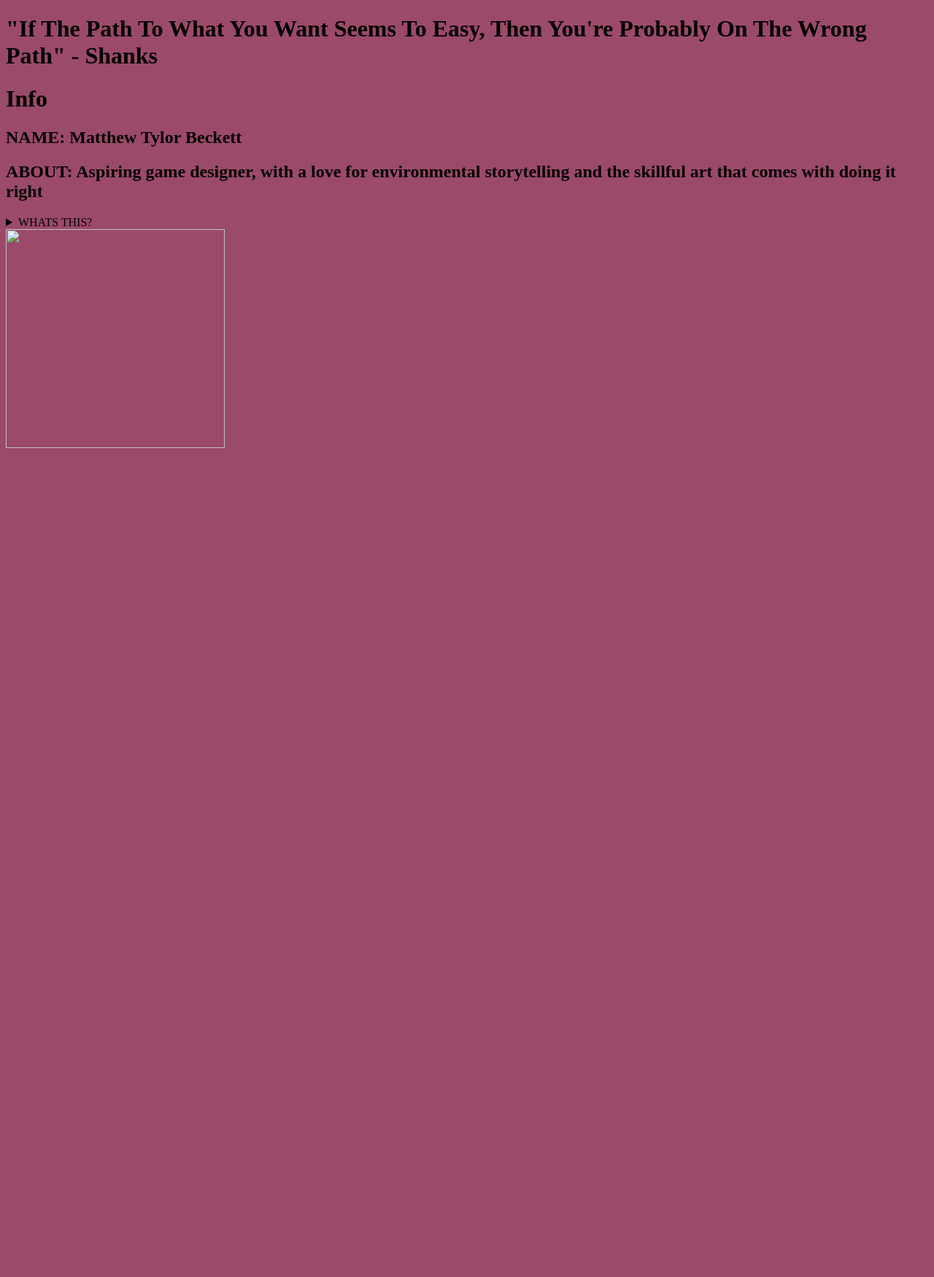
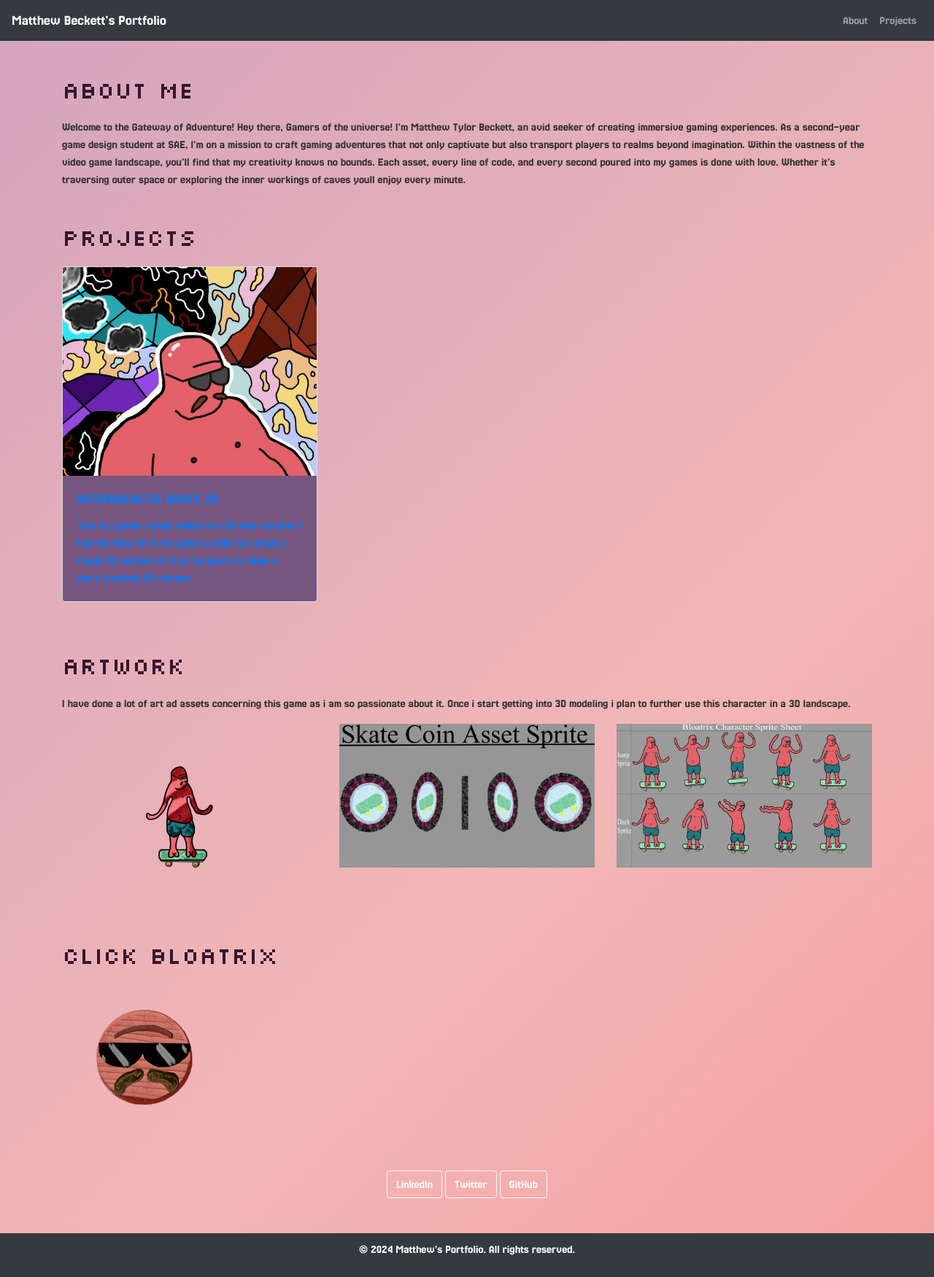
Before and after one commit to IMXSQUIRE/Scripting3_01, a plain HTML site: page index.html in a window 1280 px wide. Shown: the whole page at 73% size. Before the commit the page ends 800 px from the top, so only its background shows below. Drawn offline with nearby package versions, Linux system fonts and the light colour scheme.

Commit message:
first try

```diff
--- /dev/null
+++ b/CSS/style.css
@@ -0,0 +1,145 @@
+/* this is the font for the headings in the portfolio */
+@font-face {
+    font-family: 'Silkscreen';
+    src: url('../fonts/Silkscreen-Regular.ttf') format('truetype');
+}
+
+/* this is the font for the general writing and descriptions */
+@font-face {
+    font-family: 'Jersey 25';
+    src: url('../fonts/Jersey25-Regular.ttf') format('truetype');
+}
+
+/* this is the font colour and background colour */
+body {
+    font-family: 'Jersey 25', Arial, sans-serif;
+    background-color: #b291c5;
+    color: #333;
+}
+
+/* this is the font for the header */
+h2 {
+    margin-top: 30px;
+    margin-bottom: 20px;
+    color: #38162b;
+    font-family: 'Silkscreen', sans-serif;
+}
+
+.card {
+    margin-bottom: 20px;
+    background-color: #76567f;
+    border: 1px solid #ddd;
+}
+
+#contact {
+    margin-top: 50px;
+}
+
+/* this is the colour and font of the bottom of the page */
+footer {
+    background-color: rgba(61, 61, 61, 0.8);
+    padding: 10px 0;
+    text-align: center;
+    margin-top: 30px;
+    color: #ffffff;
+}
+
+/* Navbar with transparent background */
+.navbar {
+    background-color: rgba(77, 76, 76, 0.8);
+}
+
+/* this is the animation for the portfolio when you open it the items fade into the screen */
+@keyframes fadeIn {
+    from {
+        opacity: 0;
+    }
+    to {
+        opacity: 1;
+    }
+}
+
+@keyframes fadeInUp {
+    from {
+        opacity: 0;
+        transform: translateY(20px);
+    }
+    to {
+        opacity: 1;
+        transform: translateY(0);
+    }
+}
+
+/* this is the Animation Classes and the time it takes to animate */
+.fadeIn {
+    animation: fadeIn 1s ease-in-out;
+}
+
+.fadeInUp {
+    animation: fadeInUp 1s ease-in-out;
+}
+/* this is the font and the colour of the body and background */
+body {
+    font-family: 'Jersey 25', Arial, sans-serif;
+    background: linear-gradient(-45deg, #ff6b6b, #f2b6b6, #b291c5, #6bff6b);
+    background-size: 400% 400%;
+    animation: gradientBG 15s ease infinite;
+    color: #333;
+}
+/* this is the colour position */
+@keyframes gradientBG {
+    0% {
+        background-position: 0% 50%;
+    }
+    50% {
+        background-position: 100% 50%;
+    }
+    100% {
+        background-position: 0% 50%;
+    }
+}
+
+ /* this is the fade in animation */
+ @keyframes fadeIn {
+    from {
+        opacity: 0;
+    }
+    to {
+        opacity: 1;
+    }
+}
+.fade-in {
+    animation: fadeIn 0.5s ease-in-out;
+}
+/* this zooms in when hovering */
+.zoom-effect-container {
+    position: relative;
+    overflow: hidden;
+}
+.zoom-effect-container img {
+    transition: transform 0.5s ease;
+}
+.zoom-effect-container:hover img {
+    transform: scale(1.1);
+}
+
+@keyframes fadeIn {
+    from {
+        opacity: 0;
+        transform: translateY(20px);
+    }
+    to {
+        opacity: 1;
+        transform: translateY(0);
+    }
+}
+
+.fade-in {
+    opacity: 0;
+    animation: fadeIn 1s ease-in-out forwards;
+}
+
+/*  this is the class to activate the animation */
+.appear {
+    opacity: 1;
+}
--- a/index.html
+++ b/index.html
@@ -3,18 +3,113 @@
 <head>
     <meta charset="UTF-8">
     <meta name="viewport" content="width=device-width, initial-scale=1.0">
-    <title>Document</title>
+    <title>Portfolio</title>
+    <link rel="stylesheet" href="https://stackpath.bootstrapcdn.com/bootstrap/4.5.2/css/bootstrap.min.css">
+    <link rel="stylesheet" href="CSS/style.css">
+    <style>
+
+    </style>
 </head>
-<body style="background-color: rgb(155, 74, 105);">
-    <h1>"If The Path To What You Want Seems To Easy, Then You're Probably On The Wrong Path" - Shanks</h1>
-    <h1>Info</h1>
-   <h2>NAME: Matthew Tylor Beckett</h2>
-   <h2>ABOUT: Aspiring game designer, with a love for environmental storytelling and the skillful art that comes with doing it right</h2>
-   <details><summary>WHATS THIS?</summary><p>Watch One Piece, 1000 episodes is not that bad</details>
+<body>
+    <!-- this handles the bar above the screen and the buttons that take you to my about and projects -->
+  <nav class="navbar navbar-expand-lg navbar-dark bg-dark">
+    <a class="navbar-brand" href="#">Matthew Beckett's Portfolio</a>
+    <button class="navbar-toggler" type="button" data-toggle="collapse" data-target="#navbarNav" aria-controls="navbarNav" aria-expanded="false" aria-label="Toggle navigation">
+        <span class="navbar-toggler-icon"></span>
+    </button>
+    <div class="collapse navbar-collapse" id="navbarNav">
+        <ul class="navbar-nav ml-auto">
+            <li class="nav-item"><a class="nav-link" href="#about">About</a></li>
+            <li class="nav-item"><a class="nav-link" href="#projects">Projects</a></li>
 
-    <img src="bloatrix sprite.png" width="300" height="300">
+        </ul>
+    </div>
+</nav>
 
+<!-- this whole section is the main content for the portfolio -->
+<div class="container mt-5">
+    <!-- This is the section where i talk about myself -->
+    <section id="about" class="mb-5 fade-in">
+        <h2>About Me</h2>
+        <p>Welcome to the Gateway of Adventure!
 
+            Hey there, Gamers of the universe!
+            I'm Matthew Tylor Beckett, an avid seeker of creating immersive gaming experiences.
+            As a second-year game design student at SAE,
+            I'm on a mission to craft gaming adventures that not only captivate but also transport players to realms beyond imagination.
+            Within the vastness of the video game landscape,
+            you'll find that my creativity knows no bounds.
+            Each asset, every line of code, and every second poured into my games is done with love.
+            Whether it's traversing outer space or exploring the inner workings of caves youll enjoy every minute.
+</p>
+    </section>
 
+    <!-- This will be the section where i can add stuff about what i am up to -->
+    <section id="projects" class="mb-5 fade-in">
+        <h2>Projects</h2>
+        <div class="row">
+            <div class="col-md-4 fade-in">
+                <a href="https://imxsqu1re.itch.io/intergalactic-skate-2d" class="card-link">
+                    <div class="card fade-in">
+                        <img src="assets/images/Icon.jpg" class="card-img-top" alt="INTERGALACTIC SKATE 2D">
+                        <div class="card-body">
+                            <h5 class="card-title">INTERGALACTIC SKATE 2D</h5>
+                            <p class="card-text">This is a game I made which is a 2D side-scroller I had the idea for it for quite a while so I made a rough 2D version
+                              of it as I prepare to make a more involved 3D version.</p>
+                        </div>
+                    </div>
+                </a>
+            </div>
+        </div>
+    </section>
+
+    <!-- This is the section where i show off my art i am m ost proud of-->
+    <section id="art" class="mb-5 fade-in">
+        <h2>Artwork</h2>
+    <p> I have done a lot of art ad assets concerning this game as i am so passionate about it.
+        Once i start getting into 3D modeling i plan to further use this character in a 3D landscape.
+    </p>
+        <div class="row">
+            <div class="col-md-4 fade-in">
+                <img src="assets/images/bloatrix sprite 1.0.png" class="img-fluid" alt="Artwork 1">
+            </div>
+            <div class="col-md-4 fade-in">
+                <img src="assets/images/Coin Sprite.png" class="img-fluid" alt="Artwork 2">
+            </div>
+            <div class="col-md-4 fade-in">
+                <img src="assets/images/Sprite Sheet.png" class="img-fluid" alt="Artwork 3">
+            </div>
+        </div>
+    </section>
+
+    <!-- this is the image link to the game -->
+    <section id="game" class="mb-5 fade-in">
+        <h2>Click Bloatrix</h2>
+        <a href="ME2 BLOATRIX SQUISH/index2.html" class="zoom-effect-container">
+            <img src="assets/images/BLOATRIX_PRE.png" alt="Game Image" class="fade-in">
+        </a>
+    </section>
+
+    <!-- my social links -->
+    <div class="row mb-5 fade-in">
+        <div class="col text-center">
+            <!-- LinkedIn link -->
+            <a class="btn btn-outline-light" href="https://www.linkedin.com/in/matthew-beckett-728224312/">LinkedIn</a>
+            <!-- Twitter link -->
+            <a class="btn btn-outline-light" href="https://x.com/IMXSquire">Twitter</a>
+            <!-- GitHub link -->
+            <a class="btn btn-outline-light" href="https://github.com/IMXSQUIRE">GitHub</a>
+        </div>
+    </div>
+</div>
+
+<footer class="bg-dark text-white fade-in">
+  <p>&copy; 2024 Matthew's Portfolio. All rights reserved.</p>
+</footer>
+
+<script src="https://code.jquery.com/jquery-3.5.1.slim.min.js"></script>
+<script src="https://cdn.jsdelivr.net/npm/@popperjs/core@2.9.2/dist/umd/popper.min.js"></script>
+<script src="https://stackpath.bootstrapcdn.com/bootstrap/4.5.2/js/bootstrap.min.js"></script>
+<script src="script.js"></script>
 </body>
 </html>
--- /dev/null
+++ b/script.js
@@ -0,0 +1,44 @@
+ /*
+         Title: How to Make Portfolio Website Using HTML CSS and JavaScript
+         Author: Ludiflex
+         Date: 18 Aug 2023
+         Availability: https://www.youtube.com/watch?v=jVD9ZmWxhX8
+         */
+document.querySelector('form').addEventListener('submit', function(event) {
+    event.preventDefault();
+    alert('Form submitted!');
+});
+document.addEventListener('DOMContentLoaded', (event) => {
+    //  this creates a smooth scrolling feel when going through my portfolio.
+    const navLinks = document.querySelectorAll('.nav-link');
+    navLinks.forEach(link => {
+        link.addEventListener('click', function(e) {
+            e.preventDefault();
+            document.querySelector(this.getAttribute('href')).scrollIntoView({
+                behavior: 'smooth'
+            });
+        });
+    });
+
+    // Scrolling animation
+    const faders = document.querySelectorAll('.fade-in');
+    const appearOptions = {
+        threshold: 0.5,
+        rootMargin: "0px 0px -50px 0px"
+    };
+
+    const appearOnScroll = new IntersectionObserver(function(entries, appearOnScroll) {
+        entries.forEach(entry => {
+            if (!entry.isIntersecting) {
+                return;
+            } else {
+                entry.target.classList.add('appear');
+                appearOnScroll.unobserve(entry.target);
+            }
+        });
+    }, appearOptions);
+
+    faders.forEach(fader => {
+        appearOnScroll.observe(fader);
+    });
+});
```
Also changed, not shown: assets/images/BLOATRIX_PRE.png (added), assets/images/Coin Sprite.png (added), assets/images/Icon.jpg (added), assets/images/Menu.png (added), assets/images/Sprite Sheet.png (added), assets/images/bloatrix sprite 1.0.png (added), assets/images/bloatrix sprite.png (deleted), fonts/Jersey25-Regular.ttf (added), fonts/Silkscreen-Regular.ttf (added), 4 other files.
